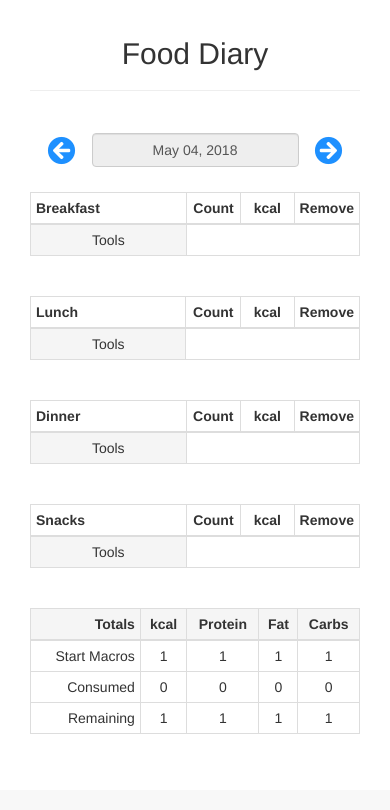
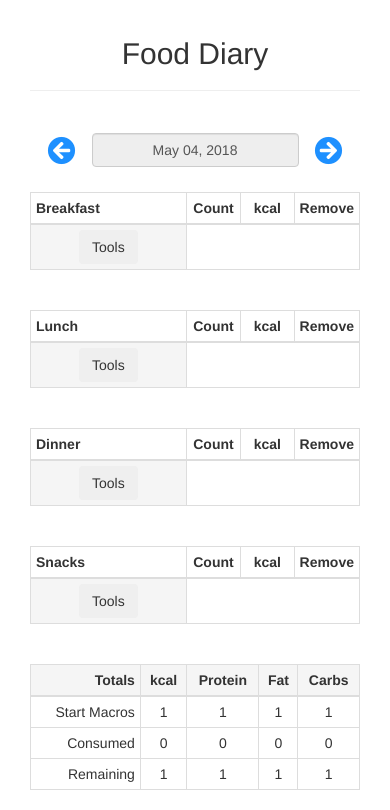
Before and after one commit to grassten/MacroTrackerProject, a Flask app: page /diary in a window 390 px wide. Shown: the part 54-864 px from the top of the page. Before the commit the page ends 788 px from the top, so only its background shows below. Run offline with Flask 2, Linux system fonts and the light colour scheme; a user stored in the database is signed in; tables that the repository leaves empty hold one stand-in row (values such as "Sample post"); some libraries are stand-ins or nearby versions.

Commit message:
mobile accessiblity functions

```diff
--- a/app/templates/diary.html
+++ b/app/templates/diary.html
@@ -65,8 +65,16 @@
                     <span> | </span>
                     <span>Copy to</span>
                 </div>
-                <div class="hidden-sm hidden-md hidden-lg">
-                    <span>Tools</span>
+                <div class="hidden-sm hidden-md hidden-lg dropdown">
+                    <button class="btn btn-secondary dropdown-toggle" type="button" id="dropdownMenuButton" data-toggle="dropdown" aria-haspopup="true"
+                        aria-expanded="false">
+                        Tools
+                    </button>
+                    <div class="dropdown-menu" aria-labelledby="dropdownMenuButton">
+                        <a class="dropdown-item" href="#">Quick Add</a>
+                        <a href="{{ url_for('search', date=date_pick, meal='Breakfast') }}">Add food</a>
+                        <a class="dropdown-item" href="#">Copy To</a>
+                    </div>
                 </div>
             </td>
             <td class="text-center hidden-xs"></td>
@@ -122,8 +130,16 @@
                     <span> | </span>
                     <span>Copy to</span>
                 </div>
-                <div class="hidden-sm hidden-md hidden-lg">
-                    <span>Tools</span>
+                <div class="hidden-sm hidden-md hidden-lg dropdown">
+                    <button class="btn btn-secondary dropdown-toggle" type="button" id="dropdownMenuButton" data-toggle="dropdown" aria-haspopup="true"
+                        aria-expanded="false">
+                        Tools
+                    </button>
+                    <div class="dropdown-menu" aria-labelledby="dropdownMenuButton">
+                        <a class="dropdown-item" href="#">Quick Add</a>
+                        <a href="{{ url_for('search', date=date_pick, meal='Breakfast') }}">Add food</a>
+                        <a class="dropdown-item" href="#">Copy To</a>
+                    </div>
                 </div>
             </td>
             <td class="text-center hidden-xs"></td>
@@ -179,8 +195,16 @@
                     <span> | </span>
                     <span>Copy to</span>
                 </div>
-                <div class="hidden-sm hidden-md hidden-lg">
-                    <span>Tools</span>
+                <div class="hidden-sm hidden-md hidden-lg dropdown">
+                    <button class="btn btn-secondary dropdown-toggle" type="button" id="dropdownMenuButton" data-toggle="dropdown" aria-haspopup="true"
+                        aria-expanded="false">
+                        Tools
+                    </button>
+                    <div class="dropdown-menu" aria-labelledby="dropdownMenuButton">
+                        <a class="dropdown-item" href="#">Quick Add</a>
+                        <a href="{{ url_for('search', date=date_pick, meal='Breakfast') }}">Add food</a>
+                        <a class="dropdown-item" href="#">Copy To</a>
+                    </div>
                 </div>
             </td>
             <td class="text-center hidden-xs"></td>
@@ -236,8 +260,16 @@
                     <span> | </span>
                     <span>Copy to</span>
                 </div>
-                <div class="hidden-sm hidden-md hidden-lg">
-                    <span>Tools</span>
+                <div class="hidden-sm hidden-md hidden-lg dropdown">
+                    <button class="btn btn-secondary dropdown-toggle" type="button" id="dropdownMenuButton" data-toggle="dropdown" aria-haspopup="true"
+                        aria-expanded="false">
+                        Tools
+                    </button>
+                    <div class="dropdown-menu" aria-labelledby="dropdownMenuButton">
+                        <a class="dropdown-item" href="#">Quick Add</a>
+                        <a href="{{ url_for('search', date=date_pick, meal='Breakfast') }}">Add food</a>
+                        <a class="dropdown-item" href="#">Copy To</a>
+                    </div>
                 </div>
             </td>
             <td class="text-center hidden-xs"></td>
```
